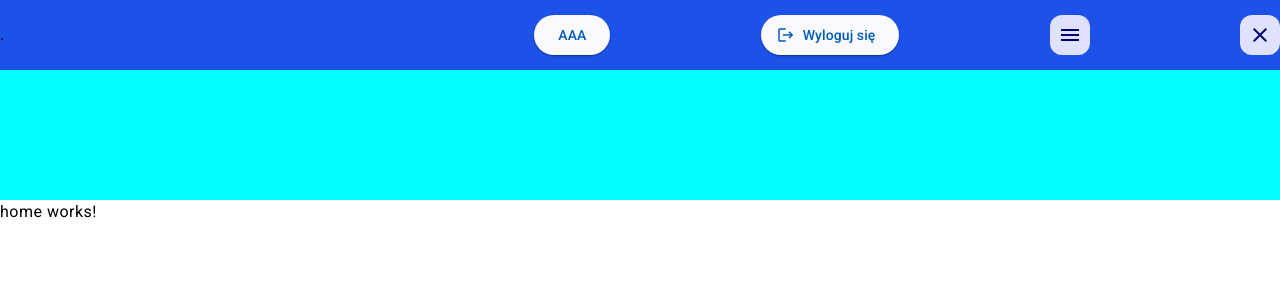
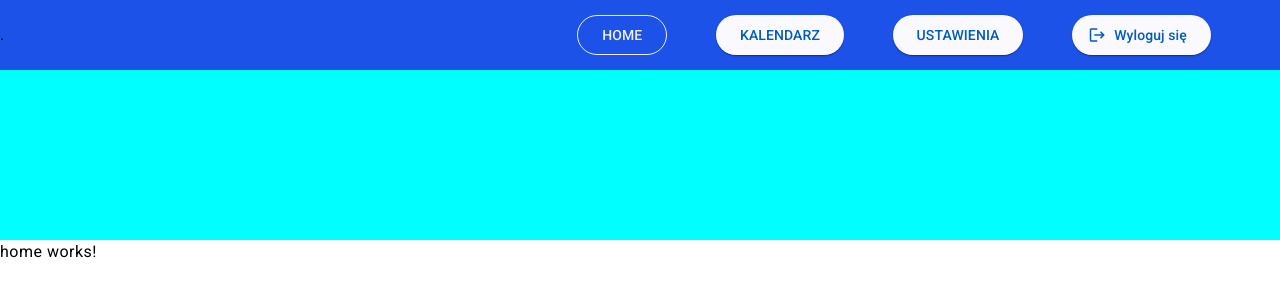
Before and after one commit to MaciejKubon/eGeniusz, an Angular app: page /home in a window 1280 px wide. Shown: the top 300 px of the page. Built offline with nearby package versions, Linux system fonts and the light colour scheme.

Commit message:
update header

```diff
--- a/src/app/component/buttons/nav-button/nav-button.component.html
+++ b/src/app/component/buttons/nav-button/nav-button.component.html
@@ -1,6 +1,8 @@
 <button
   mat-raised-button
   aria-label="linkButton"
-  routerLink="../{{ navigation.path }}">
-  {{ navigation.text | uppercase }}
+  routerLink="../{{ navigation.path }}"
+  [class.deActive]="currentPath === '/'+navigation.path"
+  > {{ navigation.text | uppercase }}
+
 </button>
--- a/src/app/component/buttons/nav-button/nav-button.component.ts
+++ b/src/app/component/buttons/nav-button/nav-button.component.ts
@@ -13,5 +13,12 @@ import { CommonModule } from '@angular/common';
 })
 export class NavButtonComponent {
   @Input() navigation: linkButton = { path: '', text: '' };
+  currentPath = '';
   constructor(private route: ActivatedRoute, private router: Router) {}
+
+  ngOnInit() {
+    this.currentPath = this.router.url;
+    console.log(this.currentPath);
+
+  }
 }
--- a/src/app/component/forms/login-form/login-form.component.ts
+++ b/src/app/component/forms/login-form/login-form.component.ts
@@ -111,7 +111,7 @@ export class LoginFormComponent {
         .subscribe((data: loginSucces) => {
           this.AuthSession.setToken(data.token);
           this.notificationService.showSuccess(data.message);
-          console.log(data.role);
+          this.AuthSession.setRole(data.role);
         });
     }
   }
--- a/src/app/component/header/header.component.html
+++ b/src/app/component/header/header.component.html
@@ -1,7 +1,23 @@
 <header>
-    <div class="logo">.</div>
-    <app-nav-button [navigation]="navigation"/>
-    <app-logout-button/>
-    <app-menu-button (clicked)="showMenu($event)"/>
-    <app-close-button (clicked)="hideMenu($event)"/>
+  <div class="logo">.</div>
+  <div class="menuButton">
+    @if(activeMenu) {
+    <app-close-button (clicked)="hideMenu($event)" />
+    }@else{
+    <app-menu-button (clicked)="showMenu($event)" />
+    }
+  </div>
+  <div class="navigation">
+    <nav [ngClass]="activeMenu ? '' : 'active'">
+      <ul>
+        @for(navigation of nav; track navigation) {
+        <li><app-nav-button [navigation]="navigation" /></li>
+        }
+
+        <li><app-logout-button /></li>
+      </ul>
+    </nav>
+  </div>
 </header>
+
+<app-logout-button />
--- a/src/app/component/header/header.component.scss
+++ b/src/app/component/header/header.component.scss
@@ -12,4 +12,67 @@ header {
   .logo {
     width: 30%;
   }
+  .menuButton {
+    display: none;
+  }
+  .navigation {
+    width: 70%;
+    nav {
+      margin-right: 5%;
+      display: flex;
+      align-items: center;
+      justify-content: flex-end;
+      height: 60px;
+      ul {
+        display: flex;
+        width: 100%;
+        list-style: none;
+        justify-content: flex-end;
+        li {
+          padding: 10px 3%;
+          display: flex;
+          align-items: center;
+          justify-content: flex-end;
+        }
+      }
+    }
+  }
 }
+@media only screen and (max-width: 900px) {
+  header {
+    flex-wrap: wrap;
+    align-items: flex-start;
+    .menuButton {
+      margin-top: 15px;
+      margin-right: 15px;
+      display: block;
+    }
+    .navigation {
+      width: 100%;
+      nav {
+        width: 100%;
+        display: flex;
+        align-items: flex-start;
+        justify-content: flex-end;
+        height: 100svh;
+        ul {
+          padding: 0px 0px;
+          flex-wrap: wrap;
+          li {
+            padding: 10px 0%;
+            width: 100%;
+            align-items: flex-start;
+            justify-content: center;
+            app-nav-button,
+            app-logout-button {
+              width: 100%;
+            }
+          }
+        }
+      }
+      .active {
+        display: none;
+      }
+    }
+  }
+}
--- a/src/app/component/header/header.component.ts
+++ b/src/app/component/header/header.component.ts
@@ -4,11 +4,14 @@ import { linkButton } from '../../interfaces/buttonInterfaces';
 import { LogoutButtonComponent } from '../buttons/logout-button/logout-button.component';
 import { MenuButtonComponent } from '../buttons/menu-button/menu-button.component';
 import { CloseButtonComponent } from '../buttons/close-button/close-button.component';
+import { CommonModule } from '@angular/common';
+import { AuthService } from '../../services/service/auth/auth.service';
 
 @Component({
   selector: 'app-header',
   standalone: true,
   imports: [
+    CommonModule,
     NavButtonComponent,
     LogoutButtonComponent,
     MenuButtonComponent,
@@ -18,11 +21,39 @@ import { CloseButtonComponent } from '../buttons/close-button/close-button.compo
   styleUrl: './header.component.scss',
 })
 export class HeaderComponent {
-  navigation: linkButton = { path: 'aaa', text: 'aaa' };
+  activeMenu: boolean = false;
+  role: string = '';
+  nav: linkButton[] = [];
+  constructor(private auth: AuthService) {}
+
+  ngOnInit() {
+    this.role = this.auth.getCurrentRole();
+    if (this.role === 'student') {
+      this.nav = [
+        { path: 'home', text: 'home' },
+        { path: 'student/calendar', text: 'kalendarz' },
+        { path: 'student/teacher', text: 'nauczyciele' },
+        { path: 'student/details', text: 'ustawienia' },
+      ];
+    } else {
+      this.nav = [
+        { path: 'home', text: 'home' },
+        { path: 'student/calendar', text: 'kalendarz' },
+        { path: 'student/details', text: 'ustawienia' },
+      ];
+    }
+  }
+
+  isAdmin(): boolean {
+    return this.role === 'admin';
+  }
+  isUser(): boolean {
+    return this.role === 'user';
+  }
   showMenu(action: boolean) {
-    console.log(action);
+    this.activeMenu = true;
   }
   hideMenu(action: boolean) {
-    console.log(action);
+    this.activeMenu = false;
   }
 }
--- a/src/app/services/service/auth/auth.service.ts
+++ b/src/app/services/service/auth/auth.service.ts
@@ -1,4 +1,5 @@
 import { Injectable } from '@angular/core';
+import { BehaviorSubject, Observable } from 'rxjs';
 
 @Injectable({
   providedIn: 'root'
@@ -6,6 +7,7 @@ import { Injectable } from '@angular/core';
 export class AuthService {
 
   constructor() { }
+  private roleSubject = new BehaviorSubject<string>('teacher');
 
   setToken(token: string) {
     sessionStorage.setItem('token', token);
@@ -19,4 +21,16 @@ export class AuthService {
   removeToken() {
     sessionStorage.removeItem('token');
   }
+
+  setRole(role: string) {
+    this.roleSubject.next(role);
+  }
+
+  getRole(): Observable<string> {
+    return this.roleSubject.asObservable();
+  }
+
+  getCurrentRole(): string {
+    return this.roleSubject.value;
+  }
 }
```
